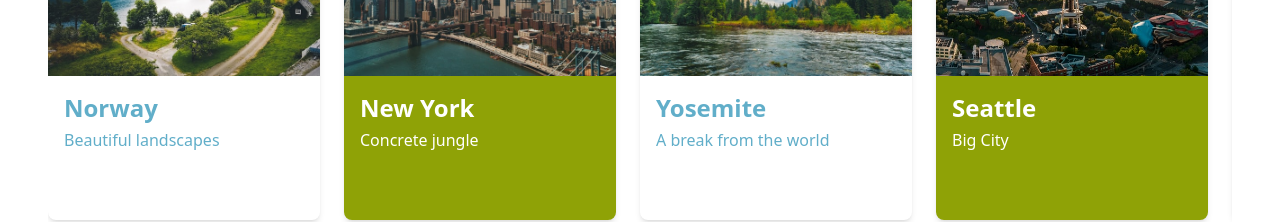
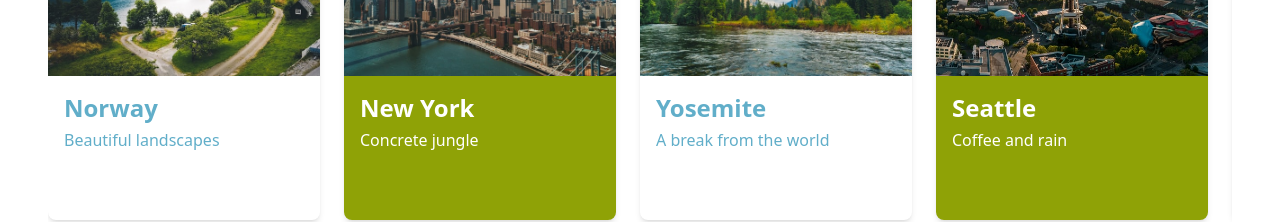
Before and after one commit to nestorrig/PLATZI-Tailwind-Basico, a React (Vite) app: page / in a window 1280 px wide. Shown: the part 820-1042 px from the top of the page. Built offline with nearby package versions, Linux system fonts and the light colour scheme.

Commit message:
fix: new styles, more scroll cards

```diff
--- a/src/components/Faqs.jsx
+++ b/src/components/Faqs.jsx
@@ -28,7 +28,7 @@ function Faqs() {
             <h2 className="Second-title font-bold md:text-[38px]">
                 FAQs
             </h2>
-            <section>
+            <section className="mb-14 md:mb-20">
                 {faqData.map((card, index) => (
                     <TextCard
                         key={index}
--- a/src/components/Footer.jsx
+++ b/src/components/Footer.jsx
@@ -1,6 +1,6 @@
 function Footer() {
     return (
-        <footer>
+        <footer className="mb-[72px] md:mb-0">
             <div className="bg-primary text-white py-8 px-6 md:px-12">
                 <div className="container mx-auto flex flex-col items-start justify-between">
                     <div className="flex flex-col items-start">
--- a/src/components/ScrollCards.jsx
+++ b/src/components/ScrollCards.jsx
@@ -4,8 +4,11 @@ const cardData = [
     { image: "bg-norway", title: "Norway", description: "Beautiful landscapes" },
     { image: "bg-newyork", title: "New York", description: "Concrete jungle" },
     { image: "bg-yosemite", title: "Yosemite", description: "A break from the world" },
-    { image: "bg-seattle", title: "Seattle", description: "Big City" },
-    { image: "bg-switzerland", title: "Switzerland", description: "Big City" },
+    { image: "bg-seattle", title: "Seattle", description: "Coffee and rain" },
+    { image: "bg-switzerland", title: "Switzerland", description: "The Alps" },
+    { image: "bg-sydney", title: "Sydney", description: "Opera House" },
+    { image: "bg-europe", title: "Europe", description: "The old continent" },
+    { image: "bg-iceland", title: "Iceland", description: "The land of ice and fire" },
 ];
 
 function ScrollCards() {
```
